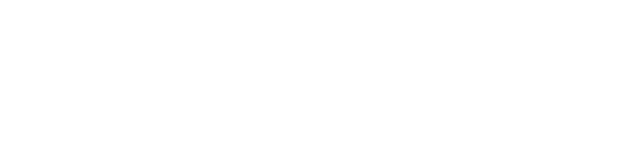
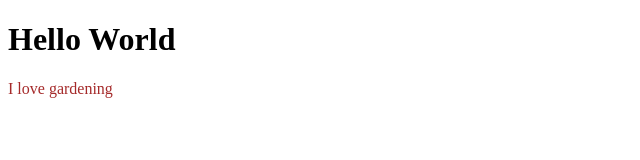
Before and after one commit to Wasey-Rahman/Programming-Hero-2023, a plain HTML site: page index.html in a window 1280 px wide. Shown: the whole page, without its empty margins (0-640 px from the left). Drawn offline with Linux system fonts and the light colour scheme.

Commit message:
styles added

```diff
--- a/index.html
+++ b/index.html
@@ -5,6 +5,9 @@
     <meta http-equiv="X-UA-Compatible" content="IE=edge">
     <meta name="viewport" content="width=device-width, initial-scale=1.0">
     <title>Programming-Hero</title>
+    <link rel="stylesheet" href="styles.css">
+    <h1>Hello World</h1>
+    <p>I love gardening</p>
 </head>
 <body>
 
--- /dev/null
+++ b/styles.css
@@ -0,0 +1,3 @@
+p{
+    color: brown;
+}
```
